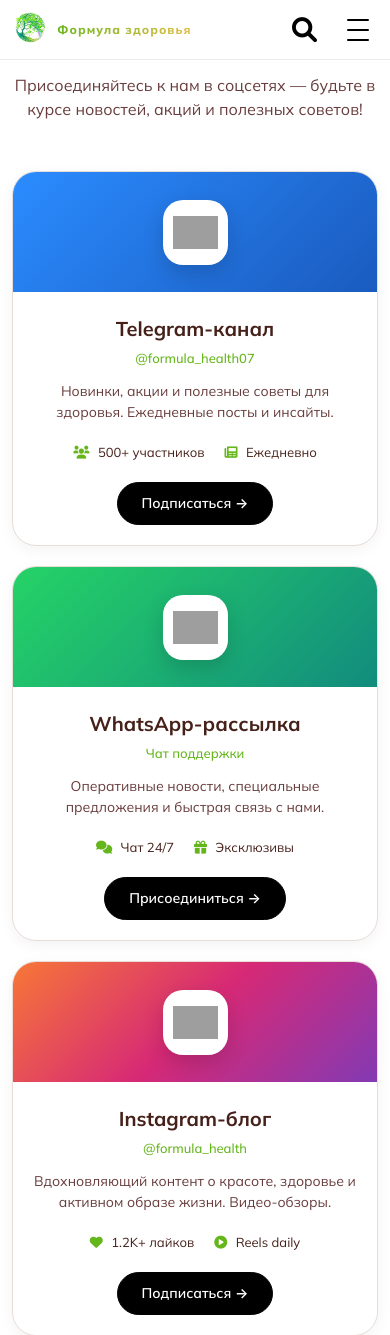
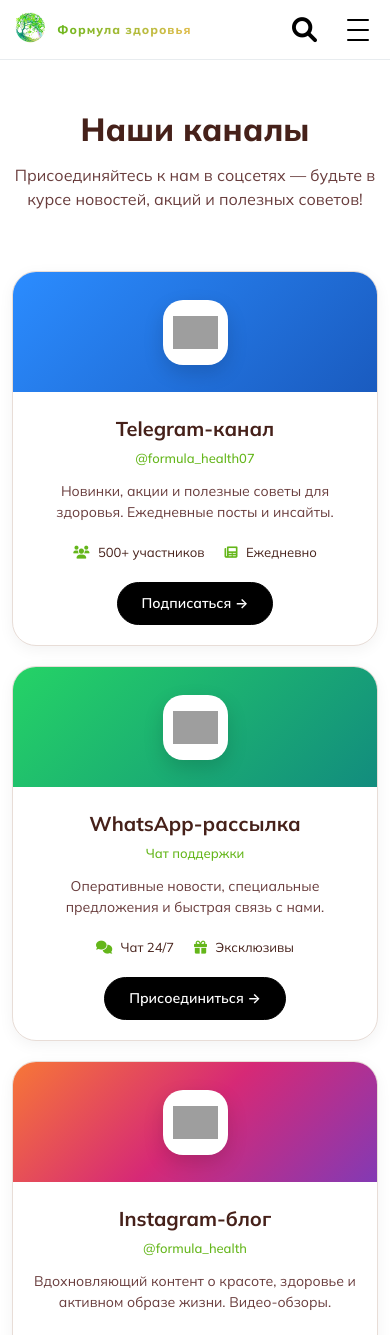
Before and after one commit to Ekaterina044/formula04, a PHP site: page /beauty.html in a window 390 px wide. Shown: the top 1335 px of the page. Run offline with PHP 8.4, Linux system fonts and the light colour scheme; grey boxes are pictures that could not be loaded.

Commit message:
Update responsive.css

```diff
--- a/responsive.css
+++ b/responsive.css
@@ -1073,8 +1073,14 @@
     }
 
     /* Смещаем страницу "Наши каналы" */
-    .channels-page {
+    .channels-page,
+    .page-content,
+    main {
         padding-top: 100px !important;
+    }
+
+    .channels-grid {
+        margin-top: 60px !important;
     }
 
     /* Смещаем страницу "Статьи" */
```
